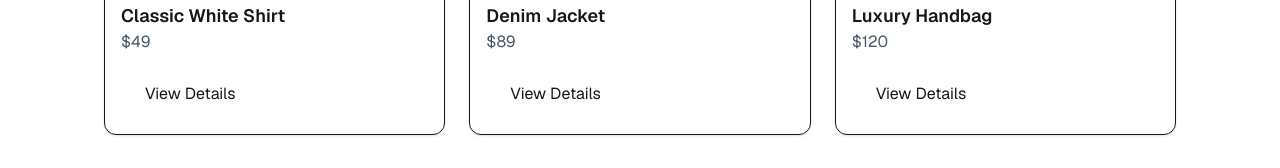
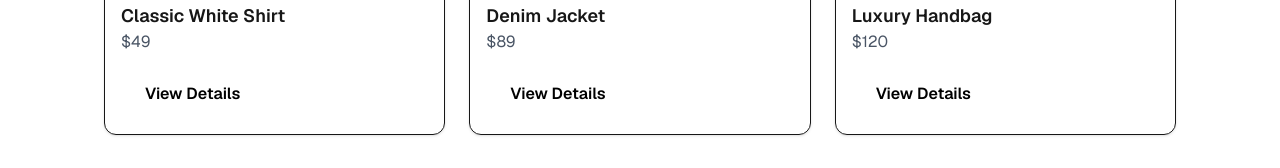
Before and after one commit to MaouShadow/my-app, a Next.js app: page / in a window 1280 px wide. Shown: the part 1027-1195 px from the top of the page. Built offline with nearby package versions, Linux system fonts and the light colour scheme.

Commit message:
same as hero

```diff
--- a/src/components/ProductCard.tsx
+++ b/src/components/ProductCard.tsx
@@ -27,7 +27,7 @@ export default function ProductCard({
       <p className="text-gray-600">{price}</p>
       <Link
         href={`/products/${id}`}
-        className="mt-4 inline-block bg-white text-black-600 px-6 py-3 rounded-lg hover:underline"
+        className="mt-4 inline-block bg-white text-black px-6 py-3 rounded-lg font-semibold hover:bg-gray-200 transition"
       >
         View Details
       </Link>
```
